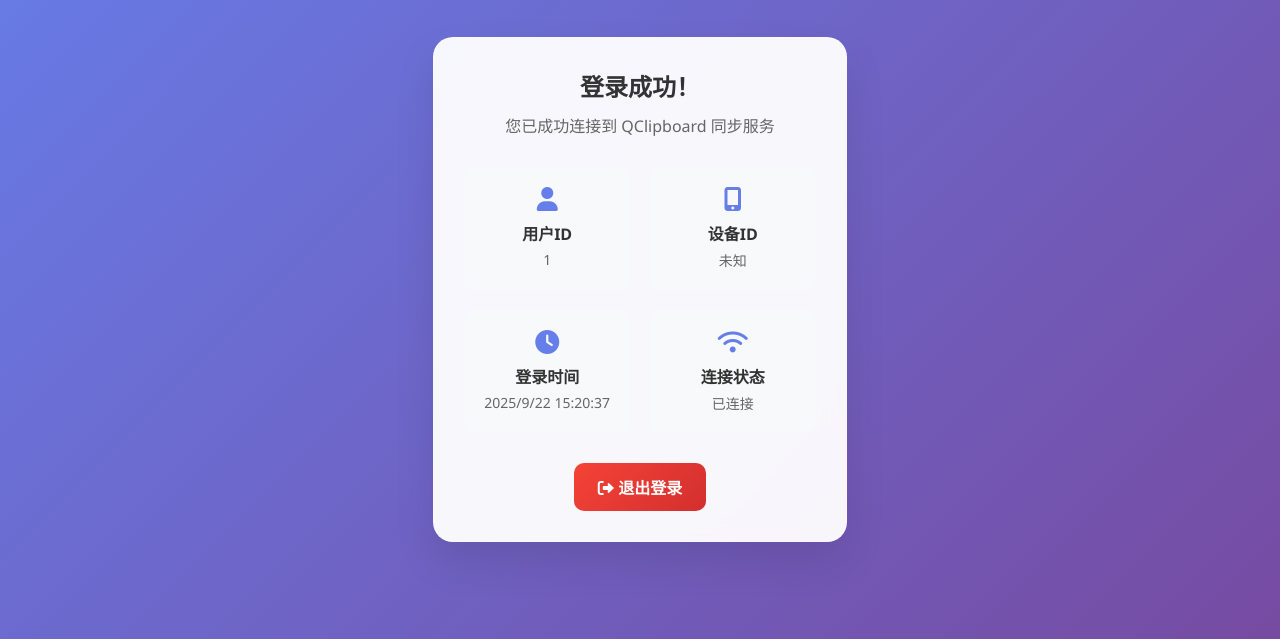
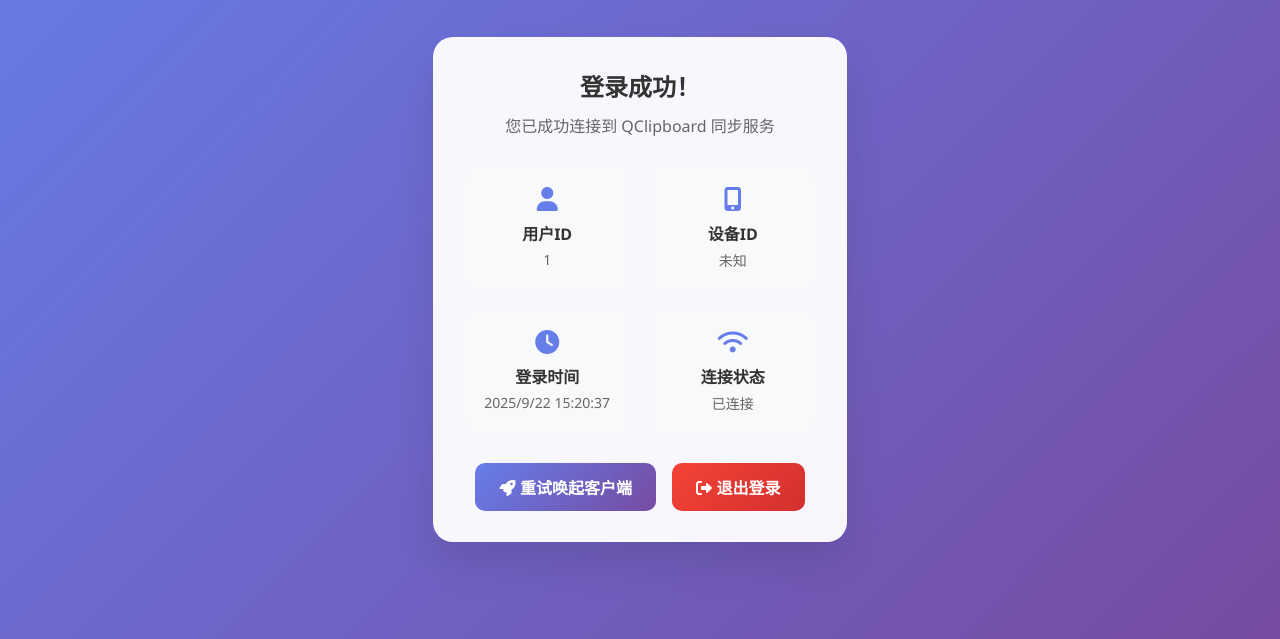
Before and after one commit to L-Super/ClipboardServer, a plain HTML site: page static/dashboard.html in a window 1280 px wide. Shown: the part 161-800 px from the top of the page. Drawn offline with Linux system fonts and the light colour scheme; sample sign-in values are in the browser's storage.

Commit message:
feat: dashboard.html add retry launch client button

```diff
--- a/static/dashboard.html
+++ b/static/dashboard.html
@@ -109,6 +109,24 @@
             box-shadow: 0 10px 20px rgba(244, 67, 54, 0.3);
         }
 
+        .retry-btn {
+            background: linear-gradient(135deg, #667eea 0%, #764ba2 100%);
+            color: white;
+            border: none;
+            padding: 12px 24px;
+            border-radius: 10px;
+            font-size: 16px;
+            font-weight: 600;
+            cursor: pointer;
+            transition: all 0.3s ease;
+            margin-right: 12px;
+        }
+
+        .retry-btn:hover {
+            transform: translateY(-2px);
+            box-shadow: 0 10px 20px rgba(102, 126, 234, 0.3);
+        }
+
     </style>
 </head>
 <body>
@@ -148,6 +166,9 @@
             </div>
 
             <div style="text-align: center;">
+                <button class="retry-btn" onclick="retryOpenClient()">
+                    <i class="fas fa-rocket"></i> 重试唤起客户端
+                </button>
                 <button class="logout-btn" onclick="logout()">
                     <i class="fas fa-sign-out-alt"></i> 退出登录
                 </button>
@@ -194,6 +215,25 @@
             window.location.href = '/';
         }
 
+        // 重试打开客户端
+        function retryOpenClient() {
+            try {
+                const token = localStorage.getItem('access_token');
+                const email = localStorage.getItem('login_email');
+                const deviceName = localStorage.getItem('login_device_name') || '';
+
+                if (!token || !email) {
+                    alert('缺少登录信息，请返回登录页重新登录。');
+                    return;
+                }
+
+                const url = `qclipboard://login?email=${encodeURIComponent(email)}&token=${encodeURIComponent(token)}&device_name=${encodeURIComponent(deviceName)}`;
+                window.location.href = url;
+            } catch (e) {
+                console.error('重试打开客户端失败:', e);
+            }
+        }
+
         // 定期检查token有效性
         setInterval(function() {
             const token = localStorage.getItem('access_token');
--- a/static/script.js
+++ b/static/script.js
@@ -176,6 +176,8 @@
             // 保存token到localStorage
             localStorage.setItem('access_token', data.access_token);
             localStorage.setItem('refresh_token', data.refresh_token);
+            localStorage.setItem('login_email', email);
+            localStorage.setItem('login_device_name', deviceName);
 
             let protocol_url = `qclipboard://login?email=${encodeURIComponent(email)}&token=${encodeURIComponent(data.access_token)}&device_name=${encodeURIComponent(deviceName)}`
             try {
```
